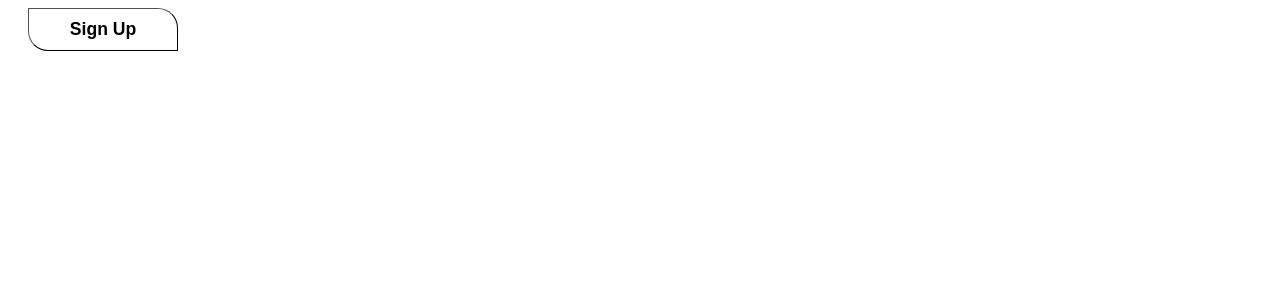
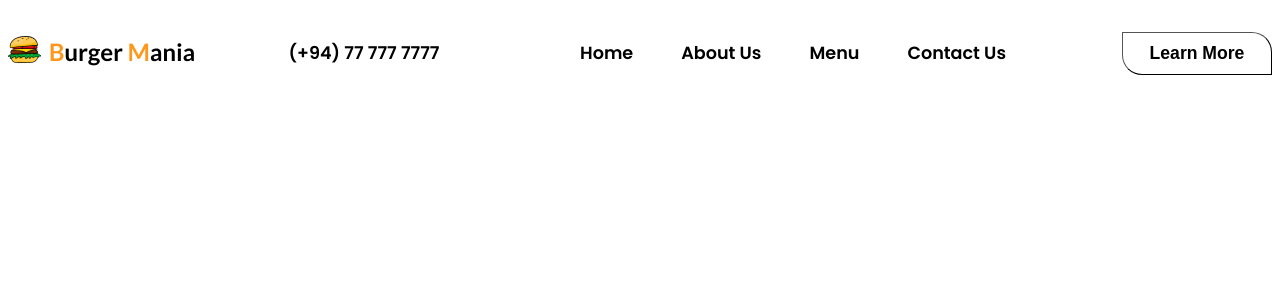
Before and after one commit to HeshanPravintha/burgermania, a React (Create React App) app: page / in a window 1280 px wide. Shown: the top 300 px of the page. Built offline with nearby package versions, Linux system fonts and the light colour scheme.

Commit message:
CSS Update, Call Reusable Button

```diff
--- a/src/App.css
+++ b/src/App.css
@@ -10,6 +10,7 @@ nav {
   align-items: center;
   justify-content: space-between;
   min-height: 90px;
+
 
 }
 .navbar-menu-container {
--- a/src/App.tsx
+++ b/src/App.tsx
@@ -1,10 +1,12 @@
 import React from 'react';
 import Home from './components/Home'
+import NavBarButton from './components/NavBarButton/NavBarButton';
+import Navbar from './components/Navbar';
 
 const App: React.FC = () => {
   return (
     <div>
-      <Home />
+      <Navbar />
     </div>
   );
 }
--- a/src/components/Navbar.tsx
+++ b/src/components/Navbar.tsx
@@ -1,6 +1,9 @@
 // import { BsSearch } from "react-icons/bs";
+import NavBarButton from "./NavBarButton/NavBarButton";
+import '../App.css'
 
 const Navbar = () => {
+  const handleButtonClick = () => console.log("Button clicked!");
   return (
     <nav>
       <div className="logo-container">
@@ -19,8 +22,7 @@ const Navbar = () => {
         {/* <a href="">
           <BsSearch className="navbar-cart-icon" />
         </a> */}
-        <button className="primary-button">Sign up</button>
-        <button className="primary-button">Login</button>
+        <NavBarButton label="Learn More" onClick={handleButtonClick} />
         {/* <button className="primary-button">Login</button> */}
       </div>
     </nav>
```
